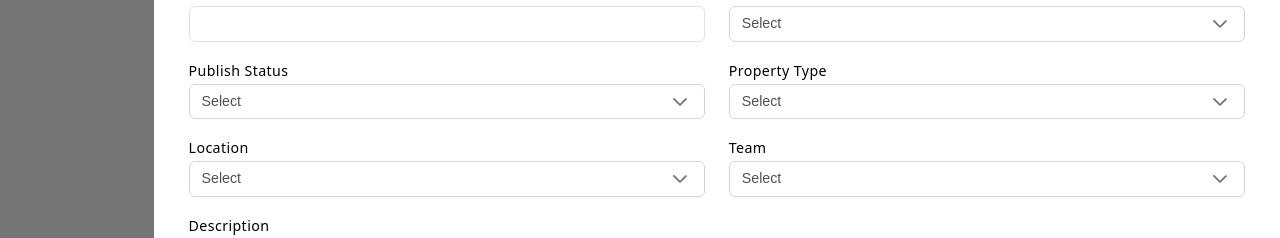
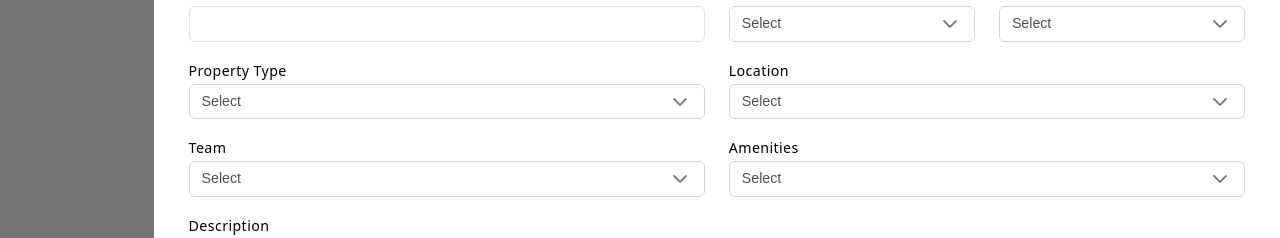
Before and after one commit to zaib-kestates/kestates-admin-portal, a React (Create React App) app: page /properties/add in a window 1280 px wide. Shown: the part 800-1038 px from the top of the page. Built offline with nearby package versions, Linux system fonts and the light colour scheme; no server answers; a web font is replaced by a local one.

Commit message:
Adds add proeprty page

```diff
--- a/src/components/Properties/Add.jsx
+++ b/src/components/Properties/Add.jsx
@@ -3,6 +3,7 @@ import { useNavigate } from "react-router-dom";
 import { InputText } from "primereact/inputtext";
 import { InputTextarea } from "primereact/inputtextarea";
 import { Dropdown } from "primereact/dropdown";
+import { MultiSelect } from "primereact/multiselect";
 import { Image } from "primereact/image";
 import { Button } from "primereact/button";
 
@@ -10,6 +11,7 @@ import { propertyStatus, publishStatus } from "../../constants/properties";
 import useFetchPropertyTypes from "../../hooks/useFetchPropertyTypes";
 import useFetchTeams from "../../hooks/useFetchTeams";
 import useFetchLocations from "../../hooks/useFetchLocations";
+import useFetchAmenities from "../../hooks/useFetchAmenities";
 import { populateFormData } from "../../helpers";
 import MetadataForm from "../Blogs/Metadata-form";
 import Blog from "../../assets/blog.jpg";
@@ -42,6 +44,7 @@ function AddProperty() {
   const propertyTypes = useFetchPropertyTypes();
   const locations = useFetchLocations();
   const teams = useFetchTeams();
+  const amenities = useFetchAmenities();
 
   const handleFileChange = (e) => {
     setFile(URL.createObjectURL(e.target.files[0]));
@@ -169,7 +172,7 @@ function AddProperty() {
               onChange={updateState}
             ></InputText>
           </div>
-          <div className="col-md-6 mt-2 pt-2">
+          <div className="col-md-3 mt-2 pt-2">
             <label htmlFor="department" className="control-label">
               Status
             </label>
@@ -181,7 +184,7 @@ function AddProperty() {
               onChange={updateState}
             ></Dropdown>
           </div>
-          <div className="col-md-6 mt-2 pt-2">
+          <div className="col-md-3 mt-2 pt-2">
             <label htmlFor="department" className="control-label">
               Publish Status
             </label>
@@ -235,6 +238,25 @@ function AddProperty() {
               onChange={updateState}
             ></Dropdown>
           </div>
+          <div className="col-md-6 mt-2 pt-2">
+            <label htmlFor="Amenities" className="control-label">
+              Amenities
+            </label>
+            <MultiSelect
+              name="Amenities"
+              className="w-full md:w-14rem"
+              placeholder="Select"
+              optionLabel="name"
+              optionValue="id"
+              options={amenities}
+              onChange={(e) =>
+                setProperty({
+                  ...property,
+                  Amenities: e.value,
+                })
+              }
+            ></MultiSelect>
+          </div>
           <div className="col-md-12 pt-2 mt-2">
             <label htmlFor="caption" className="control-label">
               Description
--- a/src/components/Properties/Edit.jsx
+++ b/src/components/Properties/Edit.jsx
@@ -54,7 +54,6 @@ function EditProperty() {
     // Add data in form object (for image)
     const formData = populateFormData(property);
     formData.append("file", file);
-    console.log(formData);
 
     // Save data
     try {
--- a/src/components/Properties/index.jsx
+++ b/src/components/Properties/index.jsx
@@ -88,7 +88,7 @@ function Properties() {
           className="me-2"
           onClick={() => setShowMetadata(true)}
         />
-        {/*<Button label="Add" onClick={() => navigate("/properties/add")} />*/}
+        <Button label="Add" onClick={() => navigate("/properties/add")} />
       </div>
 
       <DataTable value={properties} stripedRows>
```
